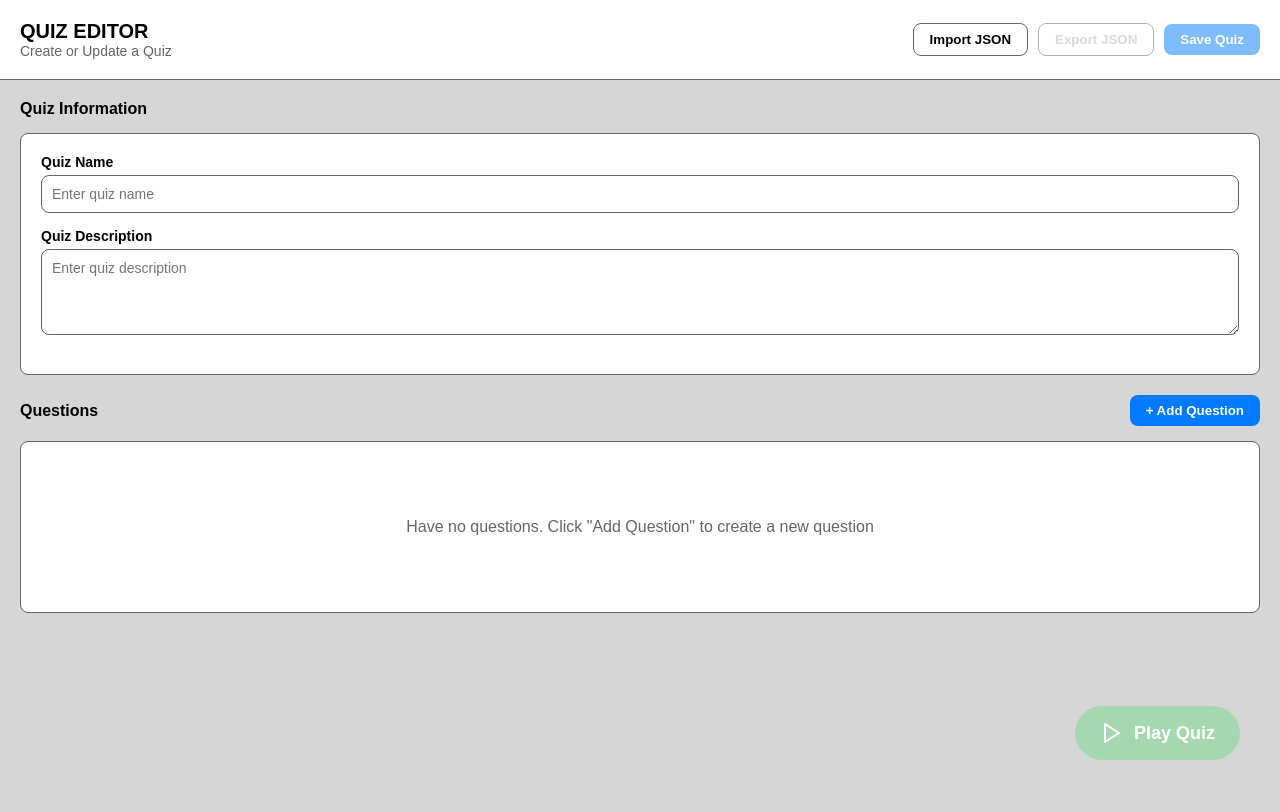
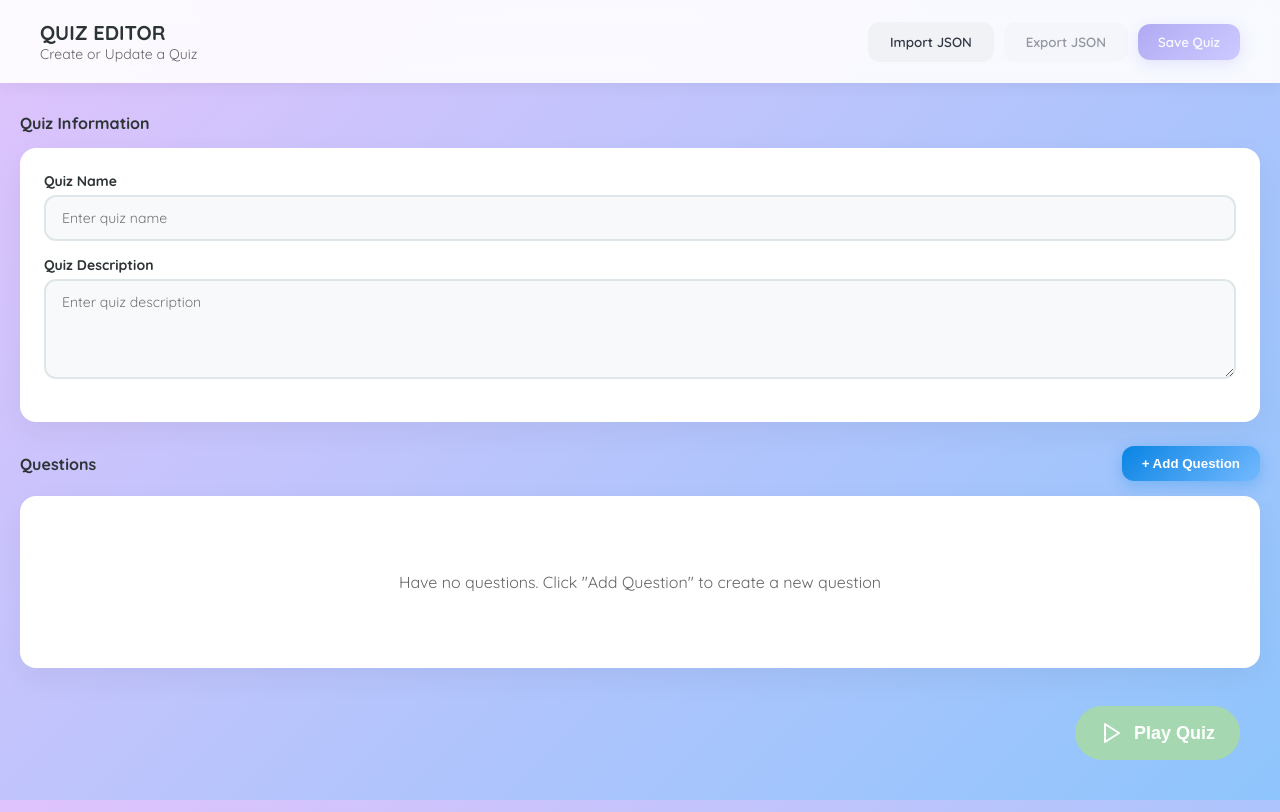
Before and after one commit to XPhan0103/quiz-editor, a React (Vite) app: page / in a window 1280 px wide. Built offline with nearby package versions, Linux system fonts and the light colour scheme.

Commit message:
style: update style all

```diff
--- a/src/index.css
+++ b/src/index.css
@@ -1,8 +1,12 @@
+@import url('https://fonts.googleapis.com/css2?family=Quicksand:wght@400;500;600;700&display=swap');
+
 body {
-	font-family     : sans-serif;
-	background-color: #D6D6D6;
-	margin          : 0;
-	padding         : 0;
+	font-family          : 'Quicksand', sans-serif;
+	background           : linear-gradient(135deg, #e0c3fc 0%, #8ec5fc 100%);
+	background-attachment: fixed;
+	margin               : 0;
+	padding              : 0;
+	color                : #2d3436;
 }
 
 .app {
@@ -14,10 +18,14 @@ header {
 	display         : flex;
 	justify-content : space-between;
 	align-items     : center;
-	padding         : 20px;
-	background-color: white;
-	margin-bottom   : 20px;
-	border-bottom   : 1px solid #666;
+	padding         : 20px 40px;
+	background-color: rgba(255, 255, 255, 0.9);
+	backdrop-filter : blur(10px);
+	margin-bottom   : 30px;
+	box-shadow      : 0 4px 15px rgba(0, 0, 0, 0.05);
+	position        : sticky;
+	top             : 0;
+	z-index         : 10;
 }
 
 .header-left h1 {
@@ -32,18 +40,21 @@ header {
 }
 
 .header-right button {
-	padding         : 8px 16px;
+	padding         : 10px 20px;
 	margin-left     : 10px;
-	font-weight     : bold;
+	font-weight     : 600;
 	cursor          : pointer;
-	border          : 1px solid #666;
-	background-color: white;
-	border-radius   : 8px;
-	transition      : background-color 0.2s ease, border-color 0.2s ease;
+	border          : 2px solid transparent;
+	background-color: #f1f2f6;
+	color           : #2f3542;
+	border-radius   : 12px;
+	font-family     : inherit;
+	transition      : all 0.2s ease;
 }
 
 .header-right button:hover:not(:disabled) {
-	background-color: #d2d2d2;
+	background-color: #dfe4ea;
+	transform       : translateY(-2px);
 }
 
 .header-right button:disabled {
@@ -52,13 +63,15 @@ header {
 }
 
 .header-right button.save-btn {
-	background-color: #007bff;
-	color           : white;
-	border          : none;
+	background: linear-gradient(135deg, #6c5ce7 0%, #a29bfe 100%);
+	color     : white;
+	border    : none;
+	box-shadow: 0 4px 15px rgba(108, 92, 231, 0.3);
 }
 
 .header-right button.save-btn:hover:not(:disabled) {
-	background-color: #1a56b6;
+	background: linear-gradient(135deg, #5b4bc4 0%, #8c82e6 100%);
+	box-shadow: 0 6px 20px rgba(108, 92, 231, 0.4);
 }
 
 .icon-btn:disabled {
@@ -79,10 +92,12 @@ header {
 
 .card {
 	background-color: white;
-	border          : 1px solid #666;
-	border-radius   : 8px;
-	padding         : 20px;
-	margin-bottom   : 20px;
+	border          : none;
+	border-radius   : 16px;
+	padding         : 24px;
+	margin-bottom   : 24px;
+	box-shadow      : 0 10px 30px rgba(0, 0, 0, 0.05);
+	transition      : transform 0.3s ease, box-shadow 0.3s ease;
 }
 
 .form-group {
@@ -98,13 +113,23 @@ header {
 
 .form-group input,
 .form-group textarea {
-	width        : 100%;
-	padding      : 10px;
-	border       : 1px solid #666;
-	border-radius: 8px;
-	box-sizing   : border-box;
-	font-family  : inherit;
-	font-size    : 14px;
+	width           : 100%;
+	padding         : 12px 16px;
+	border          : 2px solid #dfe6e9;
+	border-radius   : 12px;
+	box-sizing      : border-box;
+	font-family     : inherit;
+	font-size       : 14px;
+	transition      : all 0.3s ease;
+	background-color: #f8f9fa;
+}
+
+.form-group input:focus,
+.form-group textarea:focus {
+	outline         : none;
+	border-color    : #6c5ce7;
+	background-color: #ffffff;
+	box-shadow      : 0 0 0 4px rgba(108, 92, 231, 0.1);
 }
 
 .section-header {
@@ -120,18 +145,21 @@ header {
 }
 
 .primary {
-	background-color: #007bff;
-	font-weight     : bold;
-	color           : white;
-	border          : none;
-	padding         : 8px 16px;
-	border-radius   : 8px;
-	cursor          : pointer;
-	transition      : background-color 0.2s ease;
+	background   : linear-gradient(135deg, #0984e3 0%, #74b9ff 100%);
+	font-weight  : 600;
+	color        : white;
+	border       : none;
+	padding      : 10px 20px;
+	border-radius: 12px;
+	cursor       : pointer;
+	transition   : all 0.2s ease;
+	box-shadow   : 0 4px 15px rgba(9, 132, 227, 0.3);
 }
 
 .primary:hover {
-	background-color: #1a56b6;
+	background: linear-gradient(135deg, #0773c5 0%, #68a5e3 100%);
+	transform : translateY(-2px);
+	box-shadow: 0 6px 20px rgba(9, 132, 227, 0.4);
 }
 
 .empty-state {
@@ -142,11 +170,12 @@ header {
 
 .question-card {
 	padding   : 0;
-	transition: box-shadow 0.2s ease;
+	transition: all 0.3s ease;
 }
 
 .question-card:hover {
-	box-shadow: 0 4px 8px rgba(0, 0, 0, 0.05);
+	box-shadow: 0 15px 35px rgba(0, 0, 0, 0.08);
+	transform : translateY(-2px);
 }
 
 .question-header {
@@ -365,7 +394,7 @@ header {
 }
 
 .preview-option-label.incorrect {
-	background-color: #ebfaeb;
+	background-color: #fff2f2;
 	border-color    : #d32f2f;
 }
 
```
